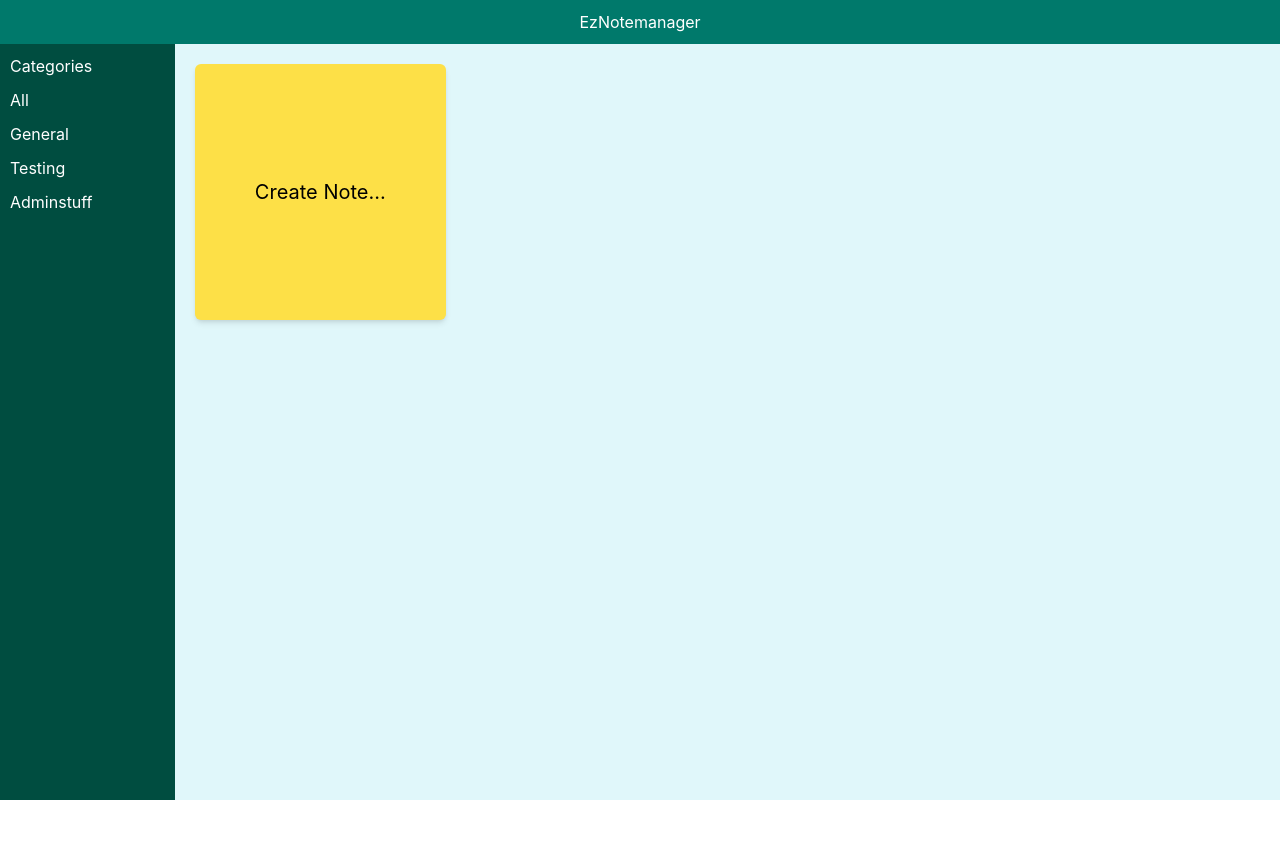
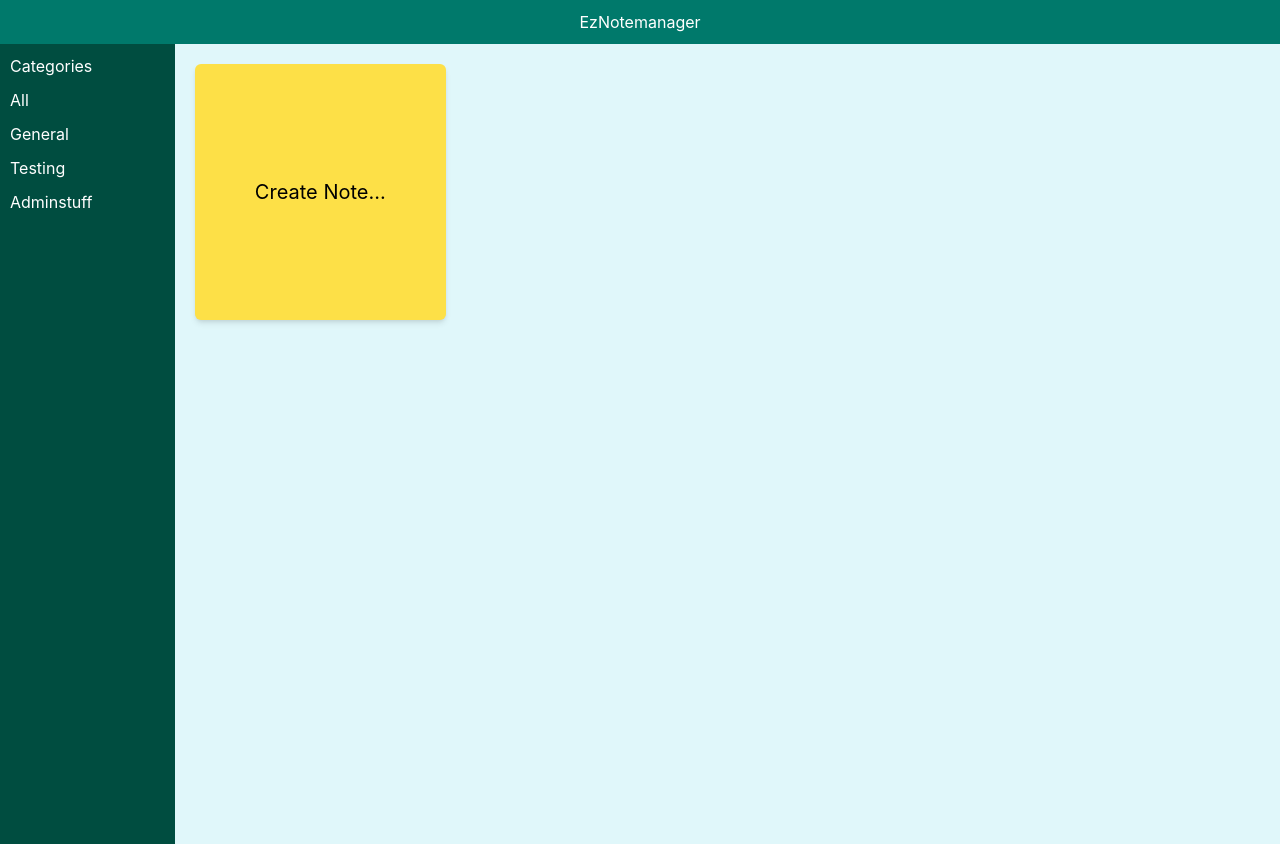
Before and after one commit to patrikkarlsson72/eznotemanager, a React (Create React App) app: page / in a window 1280 px wide. Before the commit the page ends 800 px from the top, so only its background shows below. Built offline with nearby package versions, Linux system fonts and the light colour scheme.

Commit message:
fixed background color on content area

```diff
--- a/src/components/ContentArea.css
+++ b/src/components/ContentArea.css
@@ -5,5 +5,6 @@
   grid-gap: 20px; /* Space between notes */
   padding: 20px;
   width: 100%;
-  height: 100%;
+  min-height: 100vh; /* Ensure it covers the full viewport height initially */
+  background-color: #E0F7FA; /* Set a background color */
 }
```
